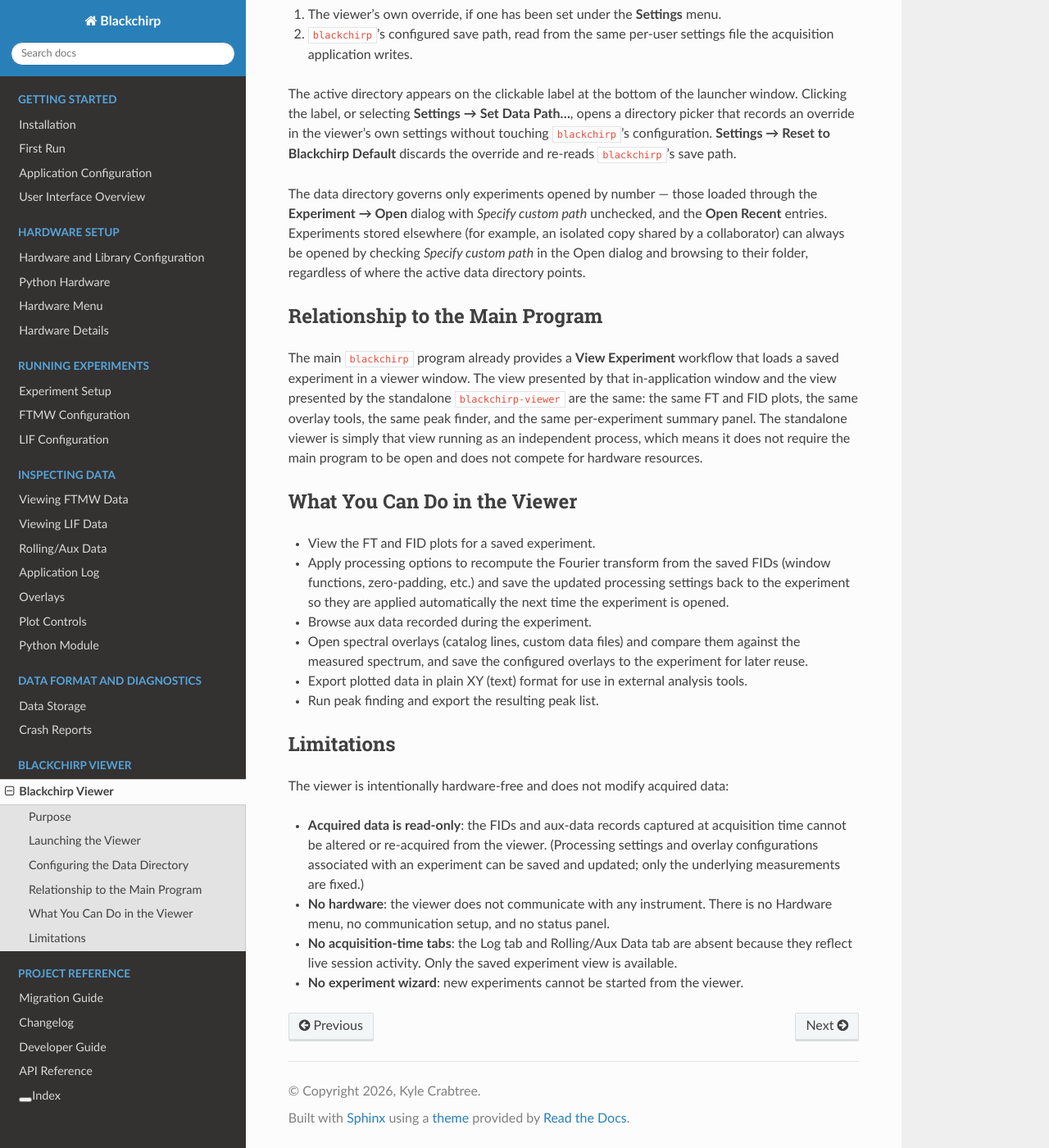
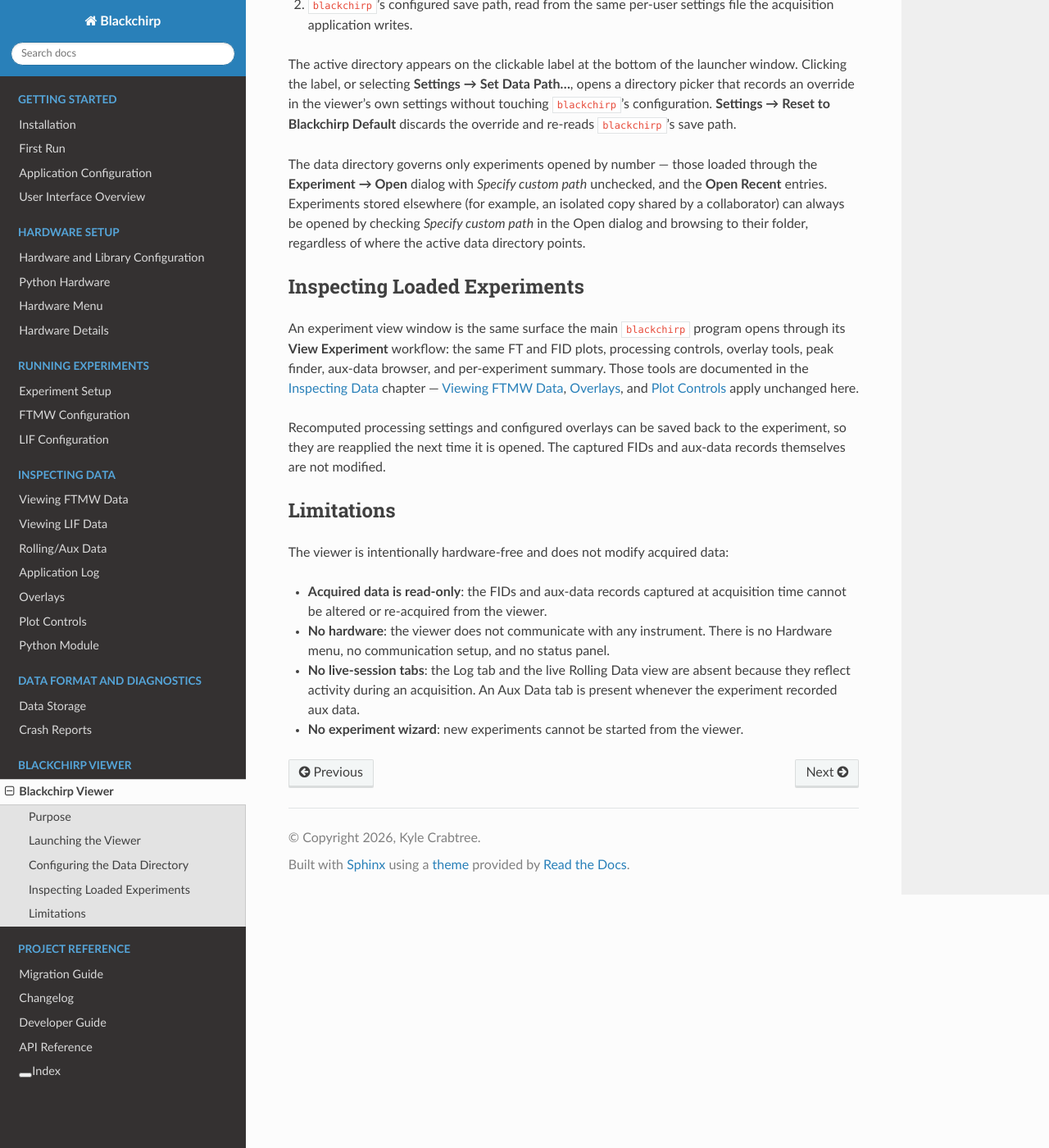
Before and after one commit to kncrabtree/blackchirp, a Sphinx documentation site: the page built from doc/source/user_guide/viewer.rst, in a window 1280 px wide and 1400 px high, scrolled down 1417 px. Shown: the whole window at 82% size. Built offline with Sphinx 7.4.7 and the Read the Docs theme 3.1.0, drawn with Linux system fonts in a browser that asks for light colours; some of the changed text lies outside the part shown.

Commit message:
Clean up the Blackchirp Viewer guide
Verify the menu and dialog labels against viewermainwindow.cpp, add the
full-resolution click-through to the launcher figure, and collapse the
duplicative "Relationship to the Main Program" and "What You Can Do in
the Viewer" sections into one orientation block that defers to the
Inspecting Data chapter. Correct the Aux Data tab limitation: it is
present whenever the experiment recorded aux data; only the Log tab and
the live Rolling Data view are absent.

Co-Authored-By: Claude Opus 4.7 (1M context) <noreply@anthropic.com>

```diff
--- a/doc/source/user_guide/viewer.rst
+++ b/doc/source/user_guide/viewer.rst
@@ -31,8 +32,8 @@ Building from source produces both via the ``blackchirp`` and
 Purpose
 -------
 
-The viewer is designed for situations where you need to inspect data without
-access to the configured hardware:
+The viewer inspects saved data without access to the configured hardware.
+Typical uses:
 
 - **Reviewing data on a laptop** or any machine that does not have the
   spectrometer hardware attached.
@@ -82,34 +83,21 @@ opened by checking *Specify custom path* in the Open dialog and browsing to
 their folder, regardless of where the active data directory points.
 
 
-Relationship to the Main Program
----------------------------------
+Inspecting Loaded Experiments
+-----------------------------
 
-The main ``blackchirp`` program already provides a **View Experiment** workflow
-that loads a saved experiment in a viewer window. The view presented by that
-in-application window and the view presented by the standalone
-``blackchirp-viewer`` are the same: the same FT and FID plots, the same overlay
-tools, the same peak finder, and the same per-experiment summary panel. The
-standalone viewer is simply that view running as an independent process, which
-means it does not require the main program to be open and does not compete for
-hardware resources.
+An experiment view window is the same surface the main ``blackchirp``
+program opens through its **View Experiment** workflow: the same FT and
+FID plots, processing controls, overlay tools, peak finder, aux-data
+browser, and per-experiment summary. Those tools are documented in the
+:doc:`Inspecting Data </user_guide/cp-ftmw>` chapter —
+:doc:`/user_guide/cp-ftmw`, :doc:`/user_guide/overlays`, and
+:doc:`/user_guide/plot_controls` apply unchanged here.
 
-
-What You Can Do in the Viewer
-------------------------------
-
-- View the FT and FID plots for a saved experiment.
-- Apply processing options to recompute the Fourier transform from the saved
-  FIDs (window functions, zero-padding, etc.) and save the updated processing
-  settings back to the experiment so they are applied automatically the next
-  time the experiment is opened.
-- Browse aux data recorded during the experiment.
-- Open spectral overlays (catalog lines, custom data files) and compare them
-  against the measured spectrum, and save the configured overlays to the
-  experiment for later reuse.
-- Export plotted data in plain XY (text) format for use in external analysis
-  tools.
-- Run peak finding and export the resulting peak list.
+Recomputed processing settings and configured overlays can be saved
+back to the experiment, so they are reapplied the next time it is
+opened. The captured FIDs and aux-data records themselves are not
+modified.
 
 
 Limitations
@@ -119,12 +107,9 @@ The viewer is intentionally hardware-free and does not modify acquired data:
 
 - **Acquired data is read-only**: the FIDs and aux-data records captured at
   acquisition time cannot be altered or re-acquired from the viewer.
-  (Processing settings and overlay configurations associated with an
-  experiment can be saved and updated; only the underlying measurements are
-  fixed.)
 - **No hardware**: the viewer does not communicate with any instrument. There
   is no Hardware menu, no communication setup, and no status panel.
-- **No acquisition-time tabs**: the Log tab and Rolling/Aux Data tab are absent
-  because they reflect live session activity. Only the saved experiment view
-  is available.
+- **No live-session tabs**: the Log tab and the live Rolling Data view are
+  absent because they reflect activity during an acquisition. An Aux Data tab
+  is present whenever the experiment recorded aux data.
 - **No experiment wizard**: new experiments cannot be started from the viewer.
```
Also changed, not shown: other parts of doc/source/user_guide/viewer.rst (+1 -0 lines), dev-docs/user-guide-cleanup.md (+7 -1 lines), doc/source/_static/user_guide/viewer-main_window.png.
